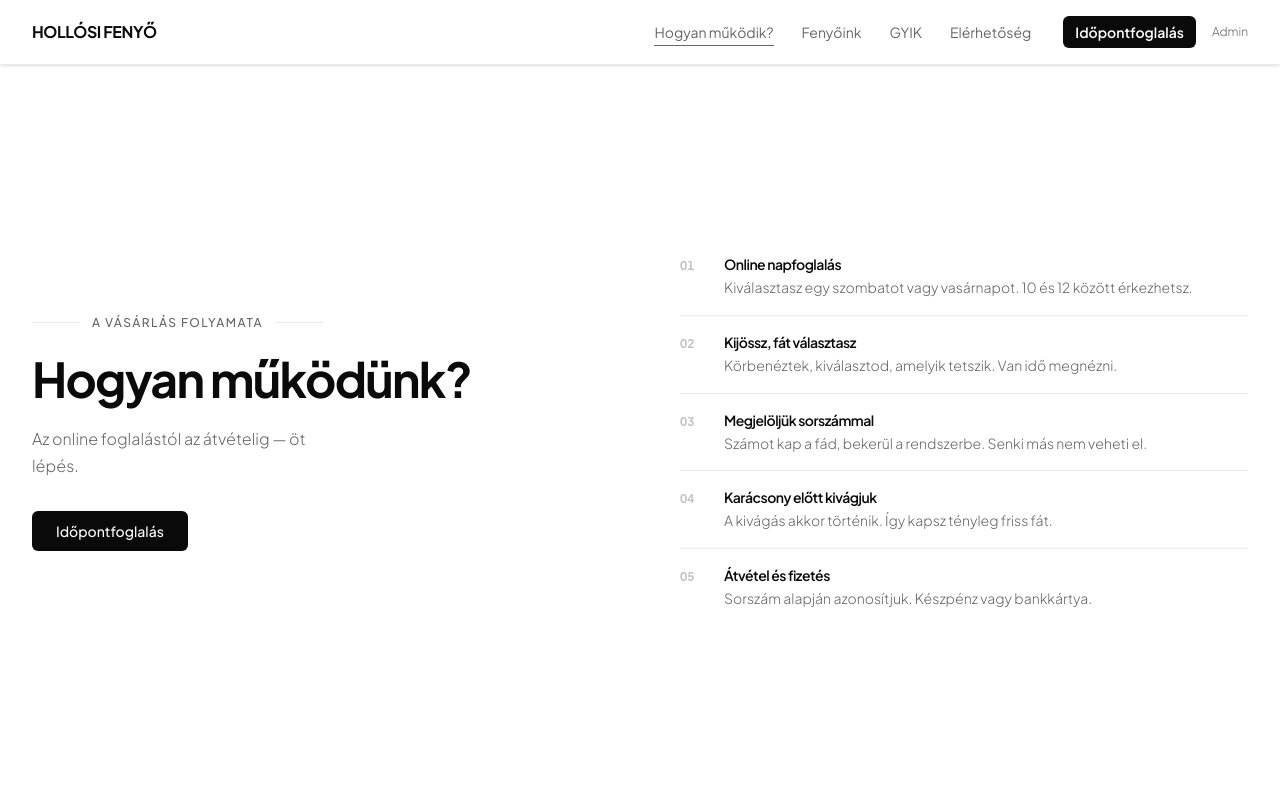
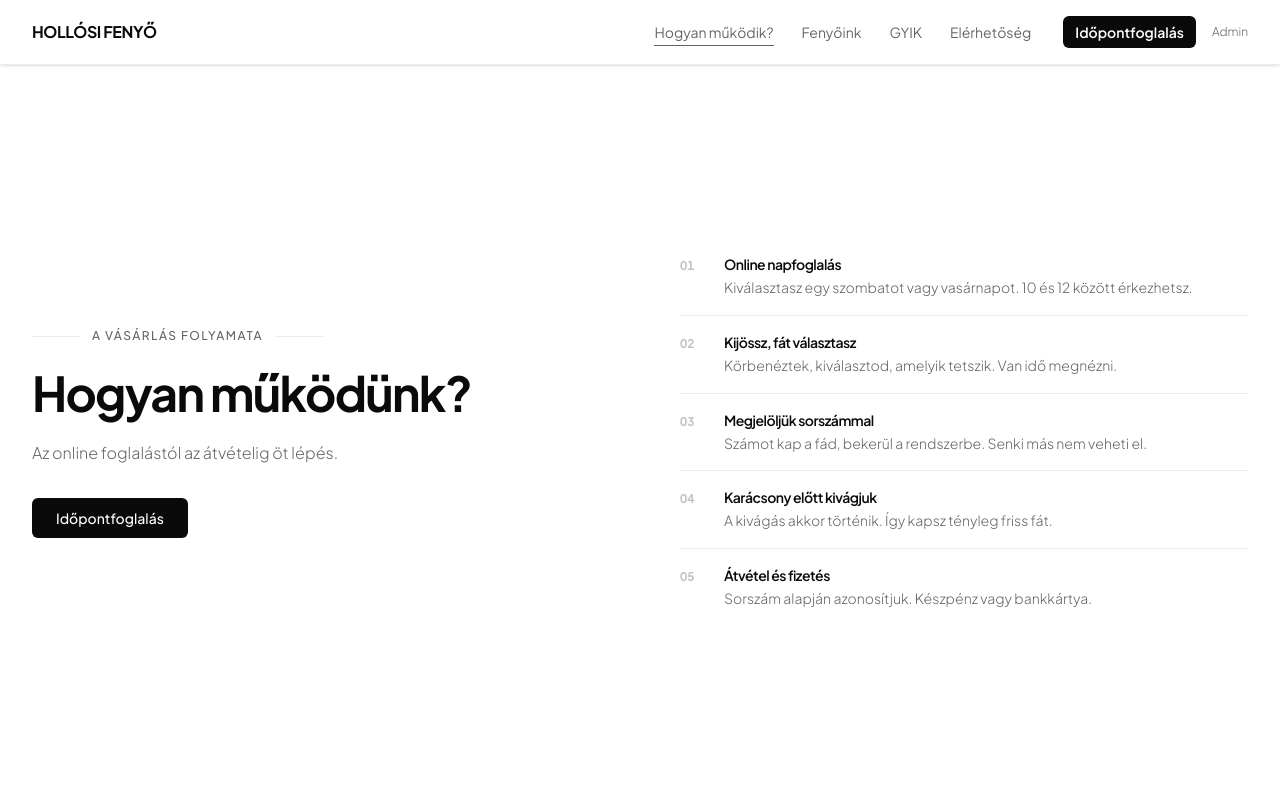
Before and after one commit to htomi0928/v0-christmas-tree-farm-app, a Next.js app: page /how-it-works in a window 1280 px wide. Shown: the top 800 px of the page. Built offline with nearby package versions, Linux system fonts and the light colour scheme.

Commit message:
copy: remove em dash from how-it-works subtitle

```diff
--- a/app/how-it-works/page.tsx
+++ b/app/how-it-works/page.tsx
@@ -44,7 +44,7 @@ export default function HowItWorksPage() {
               Hogyan működünk?
             </h1>
             <p className="text-muted-foreground font-light mb-8 max-w-xs">
-              Az online foglalástól az átvételig — öt lépés.
+              Az online foglalástól az átvételig öt lépés.
             </p>
             <Link href="/booking">
               <Button size="lg" className="bg-foreground text-background hover:bg-foreground/90">
```
